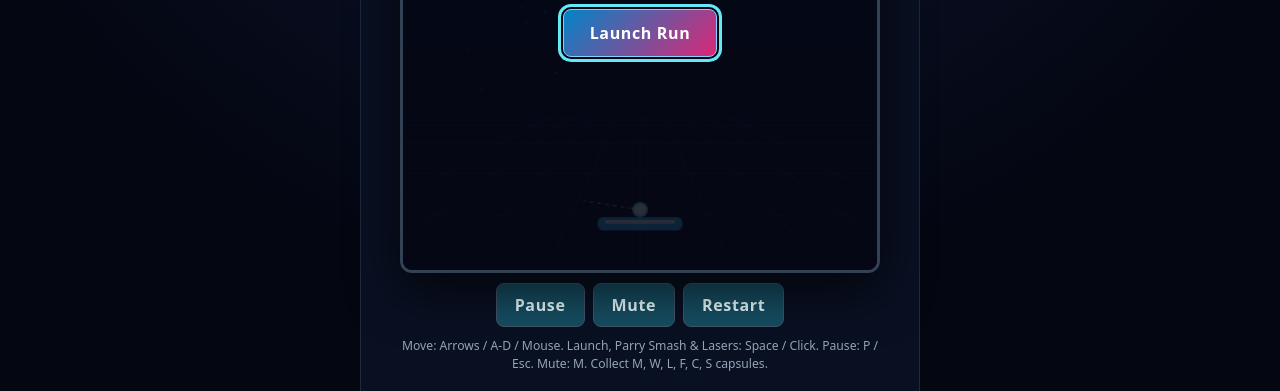
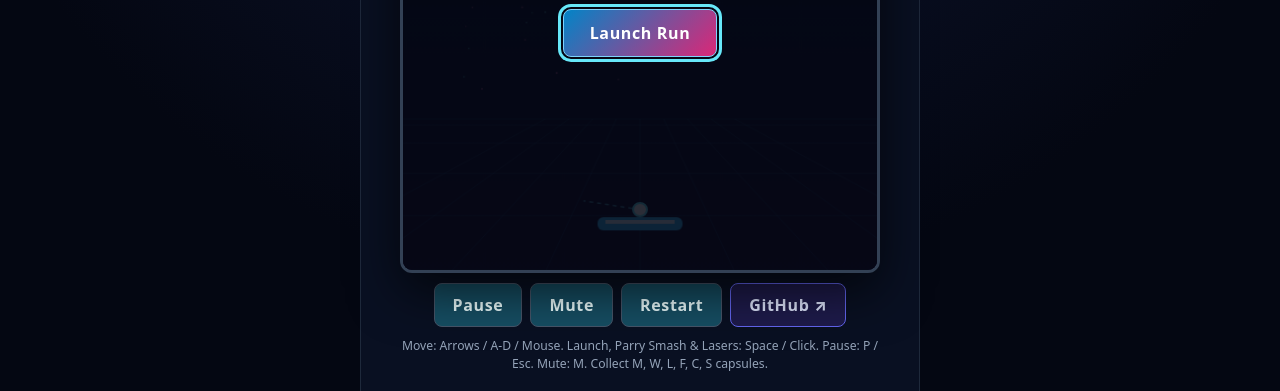
Before and after one commit to mtschoen/breakout, a website built with Vite: page index.html in a window 1280 px wide. Shown: the part 449-840 px from the top of the page. Built offline with nearby package versions, Linux system fonts and the light colour scheme.

Commit message:
feat: add GitHub repository link to arcade cabinet controls bar

```diff
--- a/src/main.ts
+++ b/src/main.ts
@@ -146,7 +146,12 @@ export function boot(): { game: Game; audioEngine: AudioEngine } {
   muteButton.type = 'button';
   const controlsRestartButton = createElement('button', 'control-button', 'Restart');
   controlsRestartButton.type = 'button';
-  controlsBar.append(pauseButton, muteButton, controlsRestartButton);
+  const sourceLink = createElement('a', 'control-button source-link', 'GitHub ↗');
+  sourceLink.href = 'https://github.com/mtschoen/breakout';
+  sourceLink.target = '_blank';
+  sourceLink.rel = 'noopener noreferrer';
+  sourceLink.setAttribute('aria-label', 'View Prism Breakout on GitHub (opens in a new tab)');
+  controlsBar.append(pauseButton, muteButton, controlsRestartButton, sourceLink);
 
   const helpText = createElement(
     'p',
--- a/src/style.css
+++ b/src/style.css
@@ -197,6 +197,20 @@ canvas.game-canvas {
   font-weight: 800;
   padding: 10px 18px;
   letter-spacing: 0.04em;
+  text-decoration: none;
+  display: inline-flex;
+  align-items: center;
+}
+
+.source-link {
+  background: #1e1b4b;
+  border-color: #6366f1;
+  color: #e0e7ff;
+}
+
+.source-link:focus-visible {
+  outline: 3px solid #67e8f9;
+  outline-offset: 2px;
 }
 
 .primary-button {
```
Also changed, not shown: tests/main.test.ts (+11 -0 lines).
